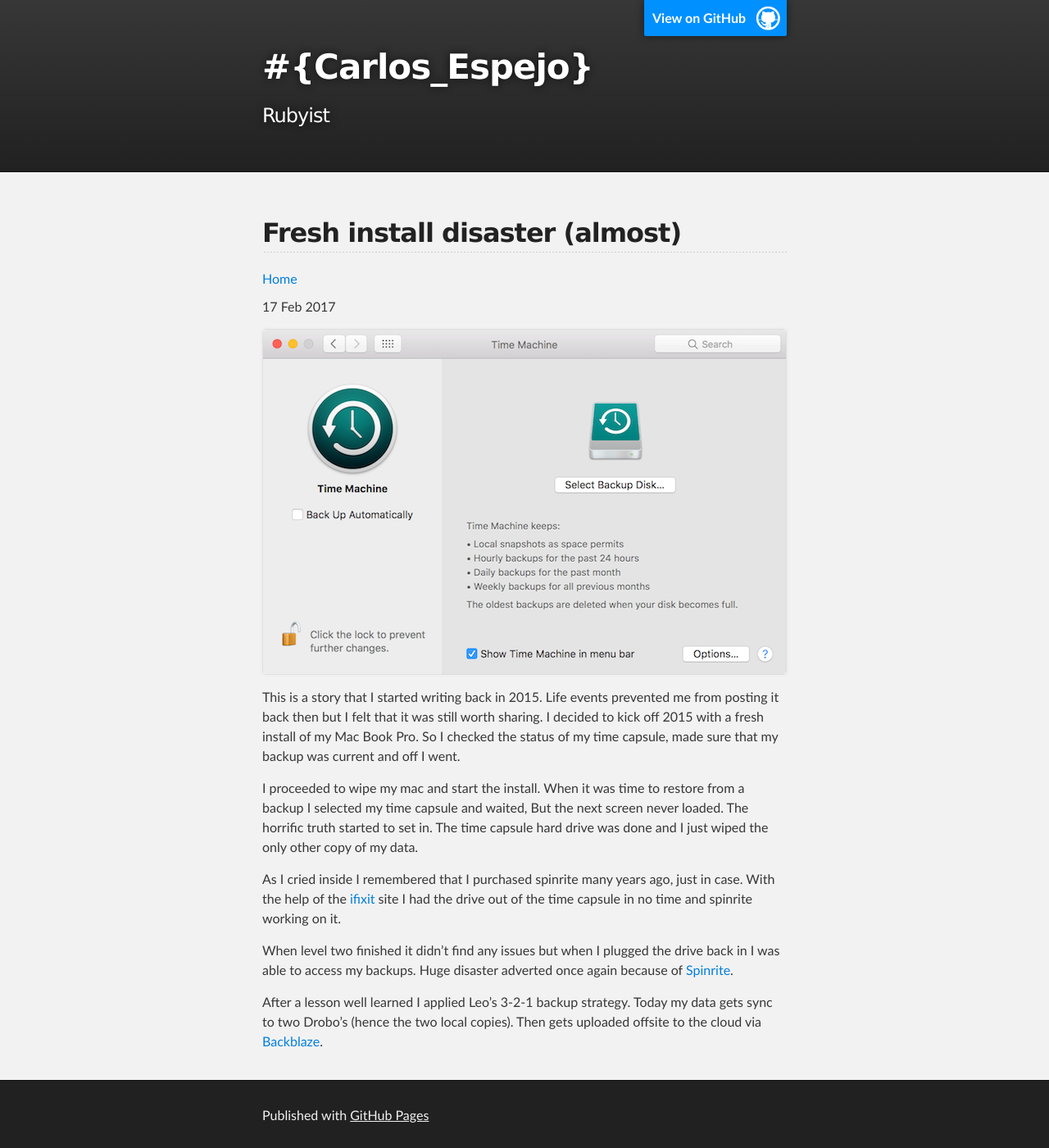
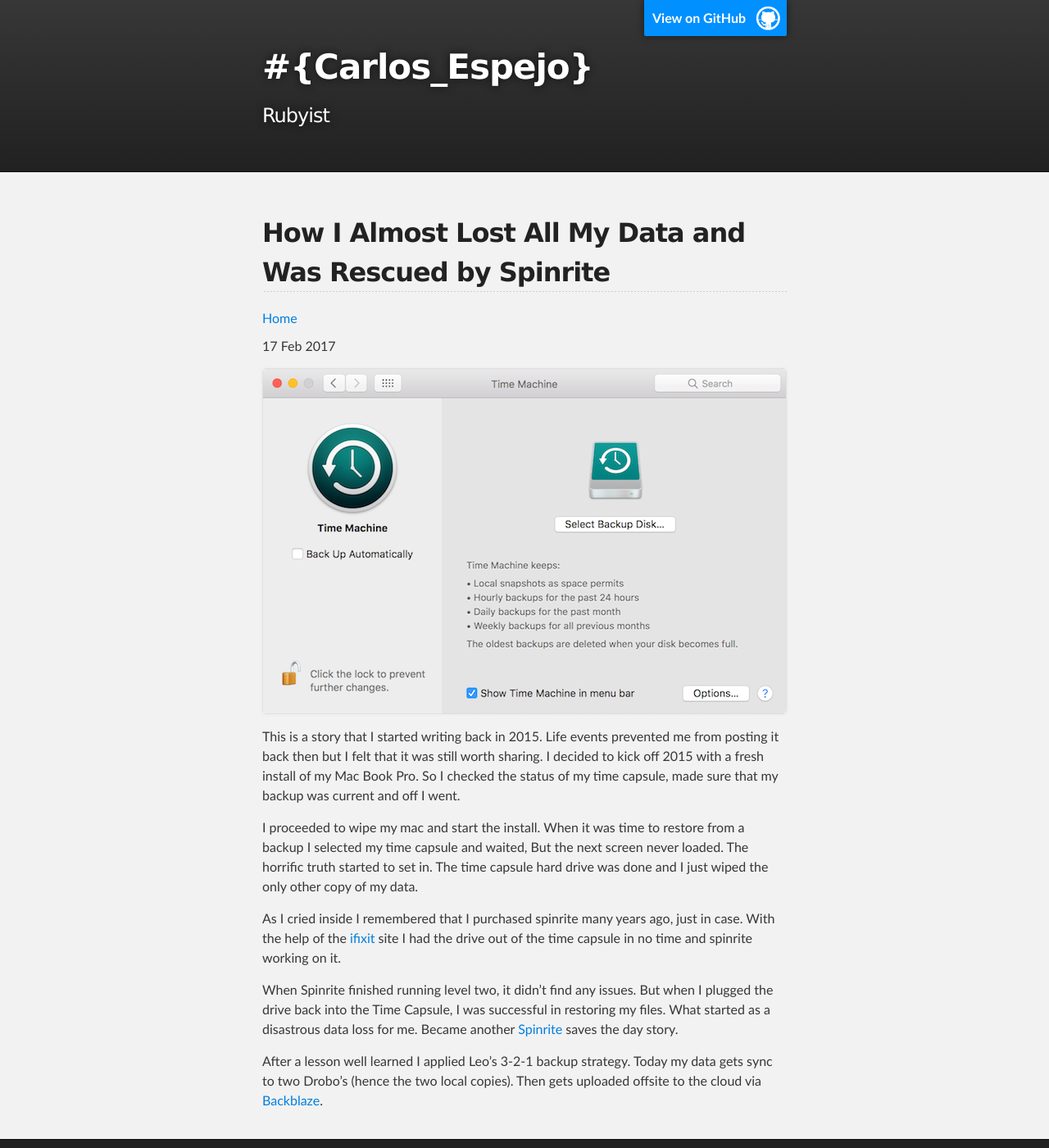
Before and after one commit to CarlosEspejo/carlosespejo.github.io, a Jekyll site: the page built from _posts/2017-02-17-fresh-install-disaster-almost.md, in a window 1280 px wide and 1400 px high. Shown: the whole window at 82% size. Built offline with Jekyll 4.4.1, drawn with Linux system fonts in a browser that asks for light colours.

Commit message:
Fixed the title and re-worded ending

```diff
--- a/_posts/2017-02-17-fresh-install-disaster-almost.md
+++ b/_posts/2017-02-17-fresh-install-disaster-almost.md
@@ -1,6 +1,6 @@
 ---
 layout: post
-title: Fresh install disaster (almost)
+title: How I Almost Lost All My Data and Was Rescued by Spinrite
 tags: install spinrite macOS
 ---
 ![Image by Apple](/images/macos-sierra-time-machine-preferences.png)
@@ -11,6 +11,6 @@ I proceeded to wipe my mac and start the install. When it was time to restore fr
 
 As I cried inside I remembered that I purchased spinrite many years ago, just in case. With the help of the [ifixit](https://www.ifixit.com/Guide/Apple+Time+Capsule+Model+A1302+Hard+Drive+Replacement/2750) site I had the drive out of the time capsule in no time and spinrite working on it.
 
-When level two finished it didn't find any issues but when I plugged the drive back in I was able to access my backups. Huge disaster adverted once again because of [Spinrite](https://www.grc.com/sr/spinrite.htm).
+When Spinrite finished running level two, it didn't find any issues. But when I plugged the drive back into the Time Capsule, I was successful in restoring my files. What started as a disastrous data loss for me. Became another [Spinrite](https://www.grc.com/sr/spinrite.htm) saves the day story.
 
 After a lesson well learned I applied Leo's 3-2-1 backup strategy. Today my data gets sync to two Drobo's (hence the two local copies). Then gets uploaded offsite to the cloud via [Backblaze](https://secure.backblaze.com/r/01crwd).
```
